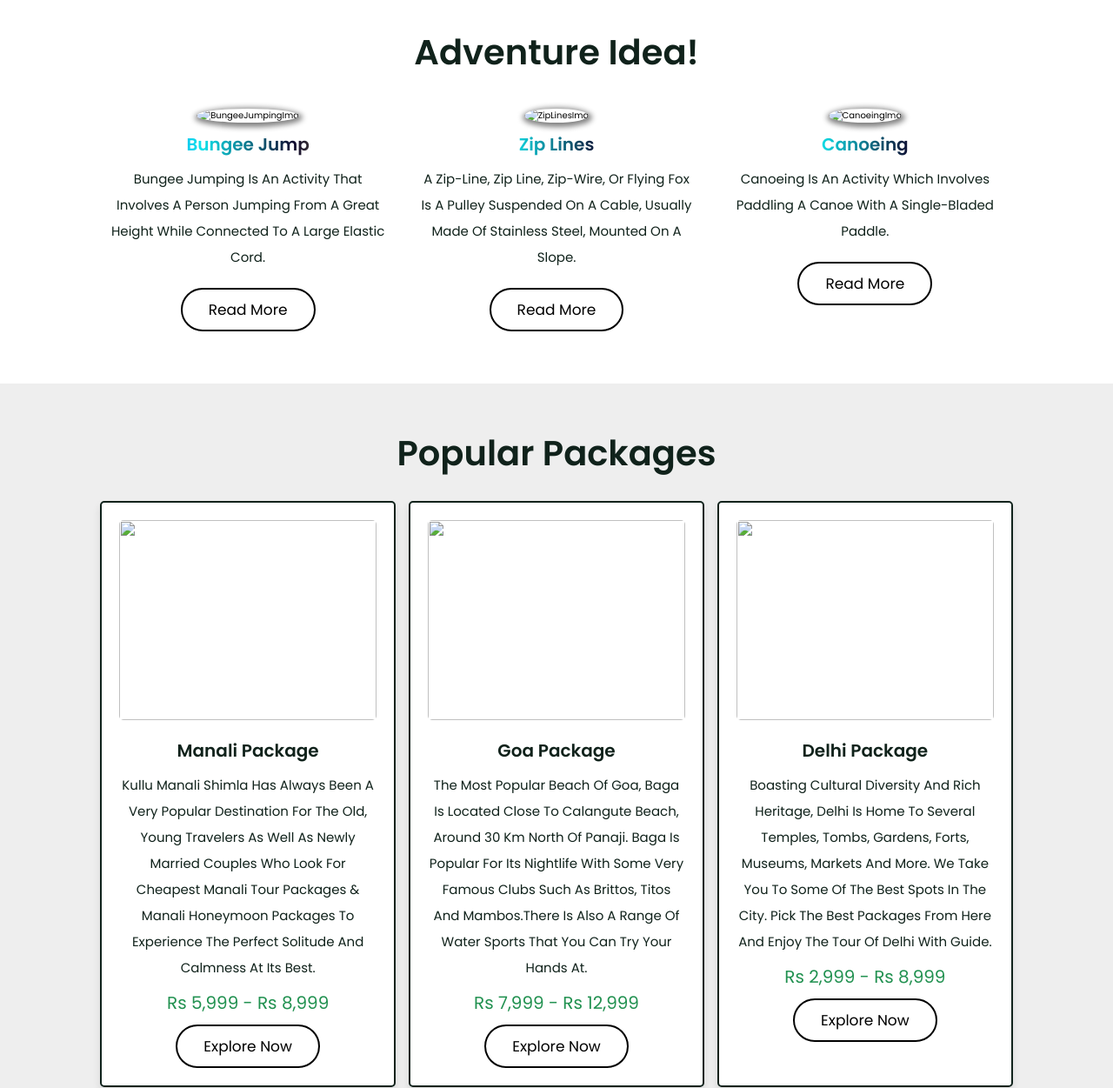
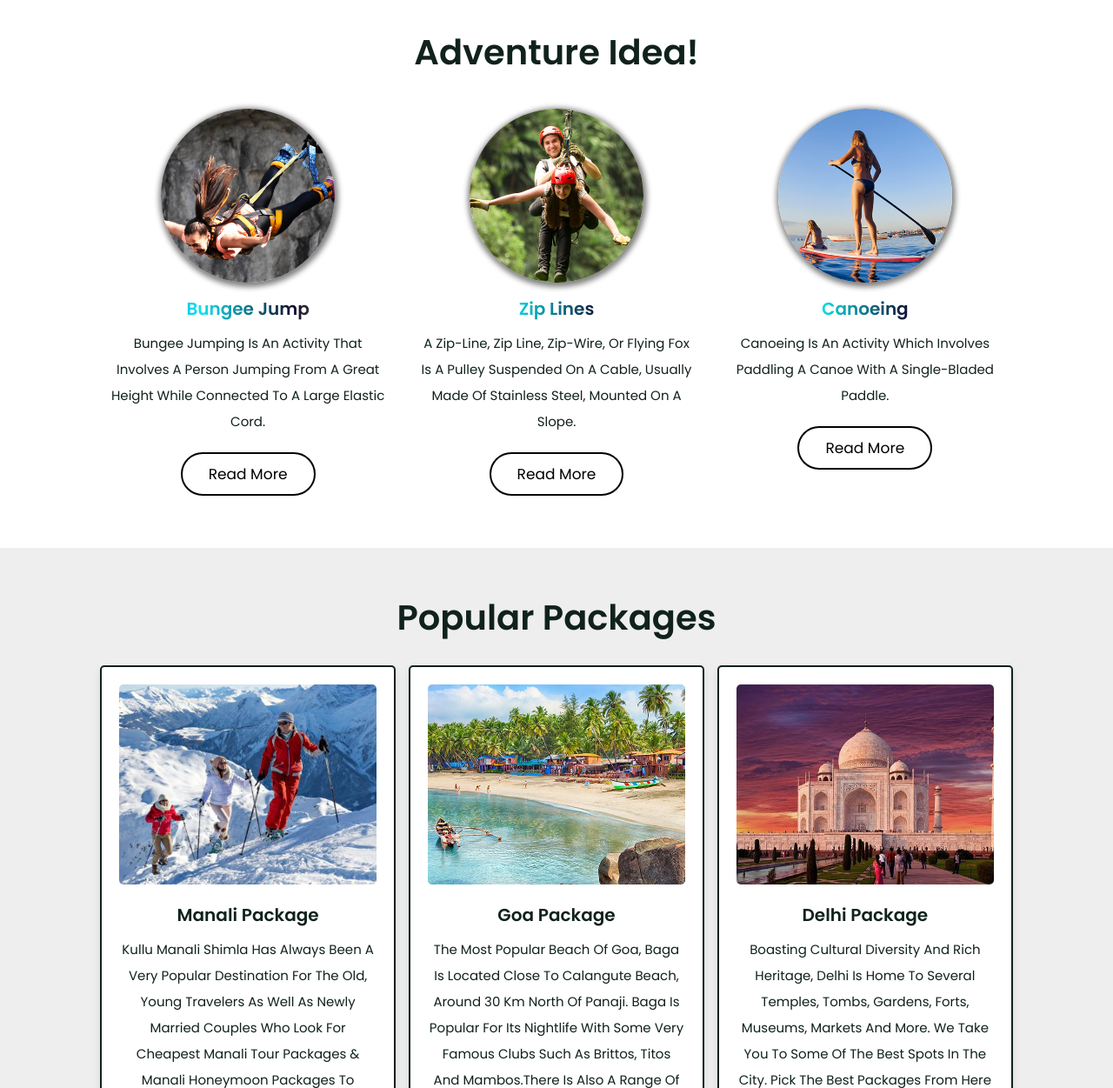
Before and after one commit to Geethika-challa/Major_Pjt, a plain HTML site: page index.html in a window 1280 px wide. Shown: the part 820-2071 px from the top of the page at 87% size. Drawn offline with nearby package versions, Linux system fonts and the light colour scheme; files that its build step writes are made by us from their sources; files whose address does not match are found by name.

Commit message:
Update index.html

```diff
--- a/index.html
+++ b/index.html
@@ -59,21 +59,21 @@
         <div class="box-container">
 
             <div class="box">
-                <img src="images/category-1.jpg" alt="BungeeJumpingImg">
+                <img src="category-1.jpg" alt="BungeeJumpingImg">
                 <h3>bungee jump</h3>
                 <p>Bungee jumping is an activity that involves a person jumping from a great height while connected to a large elastic cord.</p>
                 <a href="https://en.wikipedia.org/wiki/Bungee_jumping" class="btn">read more</a>
             </div>
 
             <div class="box">
-                <img src="images/category-2.jpg" alt="ZipLinesImg">
+                <img src="category-2.jpg" alt="ZipLinesImg">
                 <h3>zip lines</h3>
                 <p>A zip-line, zip line, zip-wire, or flying fox is a pulley suspended on a cable, usually made of stainless steel, mounted on a slope.</p>
                 <a href="https://en.wikipedia.org/wiki/Zip_line" class="btn">read more</a>
             </div>
 
             <div class="box">
-                <img src="images/category-3.jpg" alt="canoeingImg">
+                <img src="category-3.jpg" alt="canoeingImg">
                 <h3>Canoeing</h3>
                 <p>Canoeing is an activity which involves paddling a canoe with a single-bladed paddle.</p>
                 <a href="https://en.wikipedia.org/wiki/Canoeing" class="btn">read more</a>
@@ -90,7 +90,7 @@
 
             <div class="box">
                 <div class="image">
-                    <img src="images/img-1.jpg" alt="">
+                    <img src="img-1.jpg" alt="">
                 </div>
                 <div class="content">
                     <h3>Manali Package</h3>
@@ -102,7 +102,7 @@
 
             <div class="box">
                 <div class="image">
-                    <img src="images/img-2.jpg" alt="">
+                    <img src="img-2.jpg" alt="">
                 </div>
                 <div class="content">
                     <h3>Goa Package</h3>
@@ -114,7 +114,7 @@
 
             <div class="box">
                 <div class="image">
-                    <img src="images/img-3.jpg" alt="">
+                    <img src="img-3.jpg" alt="">
                 </div>
                 <div class="content">
                     <h3>Delhi Package</h3>
@@ -126,7 +126,7 @@
 
             <div class="box">
                 <div class="image">
-                    <img src="images/img-4.jpg" alt="">
+                    <img src="img-4.jpg" alt="">
                 </div>
                 <div class="content">
                     <h3>Jaipur Package</h3>
@@ -143,7 +143,7 @@
 
             <div class="box">
                 <div class="image">
-                    <img src="images/img-5.jpg" alt="">
+                    <img src="img-5.jpg" alt="">
                 </div>
                 <div class="content">
                     <h3>Kerala Package</h3>
@@ -155,7 +155,7 @@
 
             <div class="box">
                 <div class="image">
-                    <img src="images/img-6.jpg" alt="">
+                    <img src="img-6.jpg" alt="">
                 </div>
                 <div class="content">
                     <h3>Darjeeling Package</h3>
```
